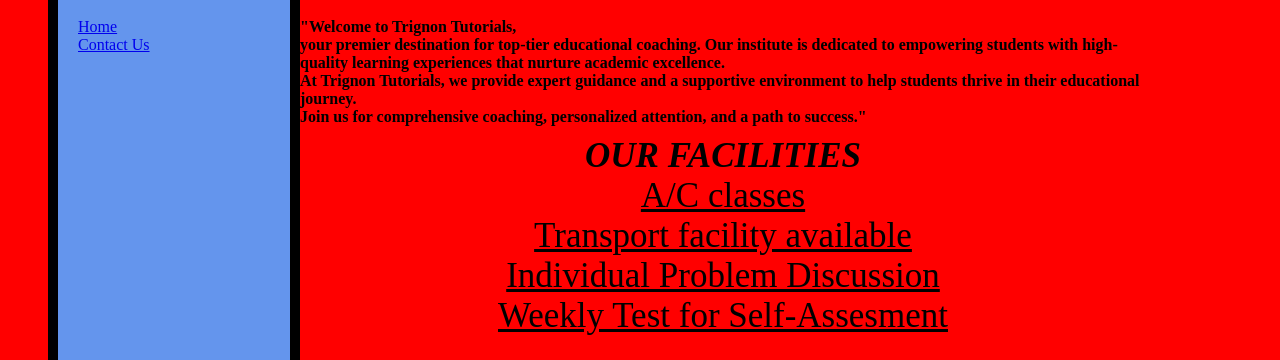
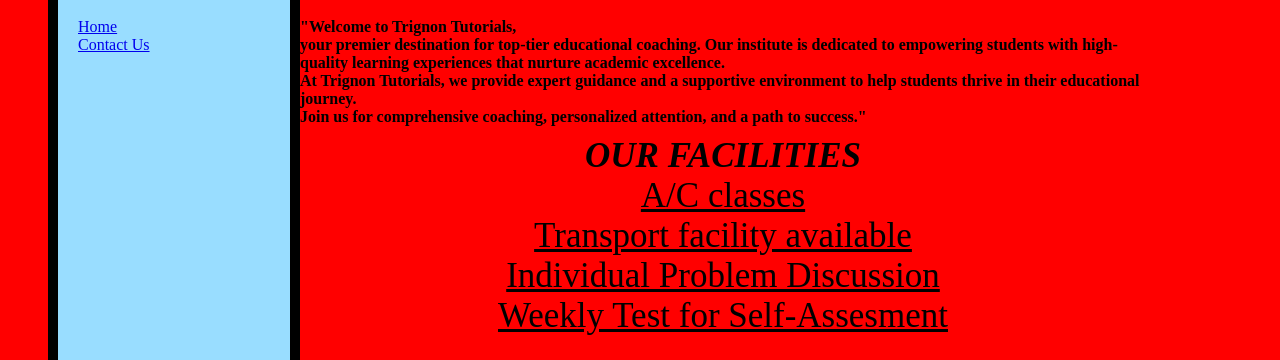
Before and after one commit to kkshere/TrignonTutorial, a plain HTML site: page index.html in a window 1280 px wide. Shown: the part 261-621 px from the top of the page. Drawn offline with Linux system fonts and the light colour scheme.

Commit message:
STYLE.css

```diff
--- a/STYLE.css
+++ b/STYLE.css
@@ -51,7 +51,7 @@ nav{
     float:left;
     width:15%;
     height: 150%;
-    background-color:#6495ED;
+    background-color:#99ddff;
     padding:20px;
     border:5px;
     border-color: black;
```
